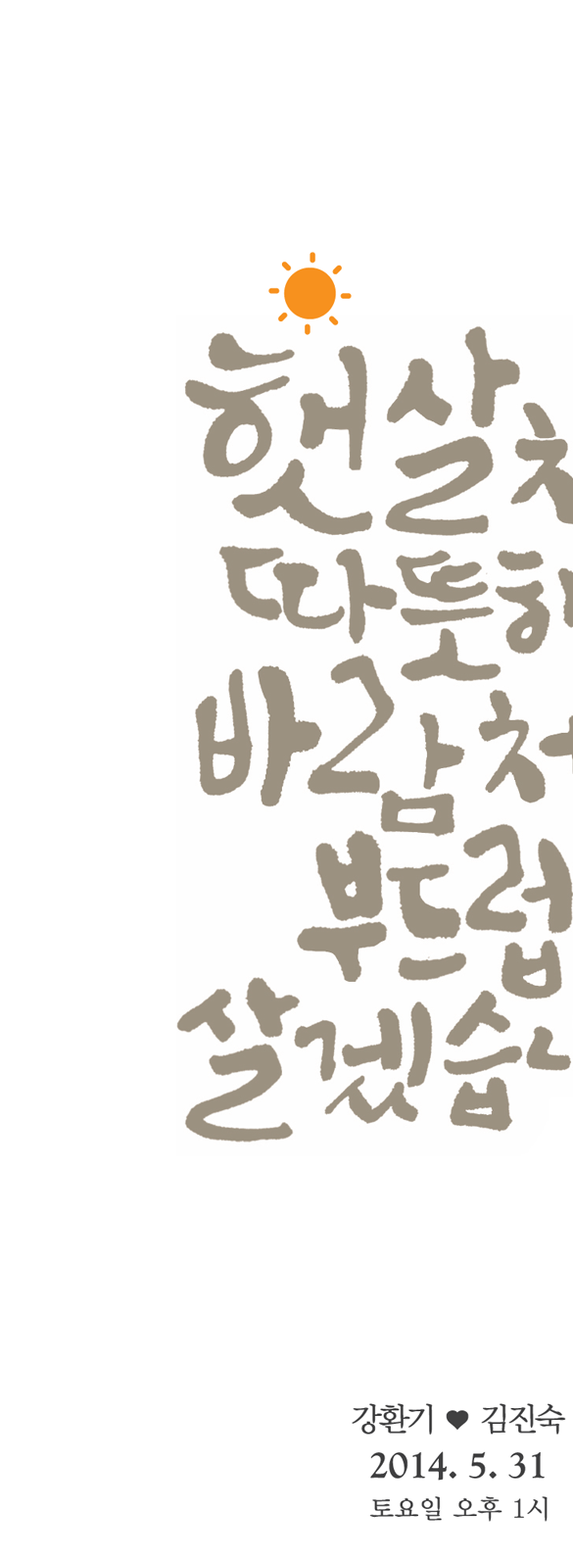
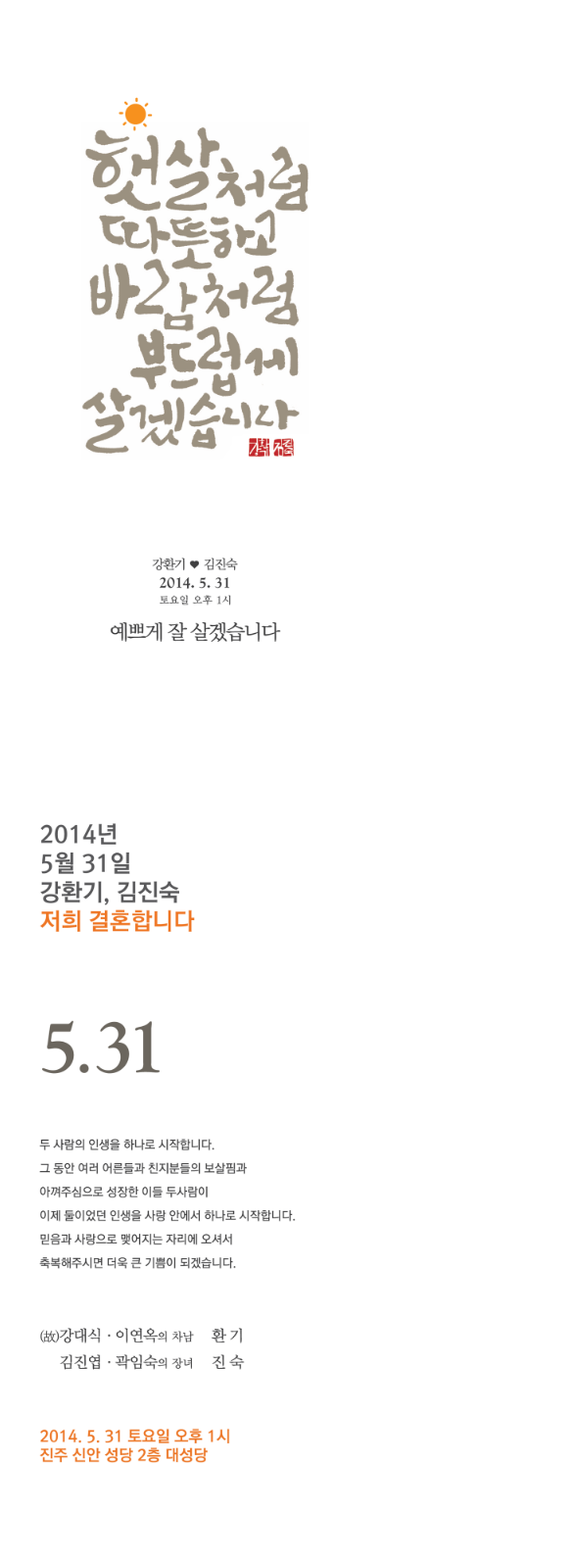
Before and after one commit to kangki/mcard, a plain HTML site: page index.html in a window 390 px wide. Shown: the top 1592 px of the page at 98% size, 585 px wide, since content can reach past the window. Drawn offline with Linux system fonts and the light colour scheme.

Commit message:
bootstrap , jquery 추가

```diff
--- a/index.html
+++ b/index.html
@@ -1,17 +1,29 @@
 <!DOCTYPE html>
-<html>
-
+<html lang='ko'>
   <head>
-    <meta charset='utf-8' />
-    <meta http-equiv="X-UA-Compatible" content="chrome=1" />
-    <meta name="description" content="강환기 김진숙 결혼합니다." />
+    <meta charset='utf-8'>
+    <meta http-equiv="X-UA-Compatible" content="IE=edge,chrome=1">
+    <meta name="viewport" content="width=device-width, initial-scale=1">
     <title>강환기 김진숙 결혼합니다.</title>
+    <link href="./css/bootstrap.min.css" rel="stylesheet">
+    <!-- HTML5 Shim and Respond.js IE8 support of HTML5 elements and media queries -->
+    <!-- WARNING: Respond.js doesn't work if you view the page via file:// -->
+    <!--[if lt IE 9]>
+      <script src="https://oss.maxcdn.com/libs/html5shiv/3.7.0/html5shiv.js"></script>
+      <script src="https://oss.maxcdn.com/libs/respond.js/1.4.2/respond.min.js"></script>
+    <![endif]-->
+    <script src="./js/jquery-1.10.1.min.js"></script>
+    <script src="./js/bootstrap.min.js"></script>
   </head>
   <body>
-    <div><img src="./img/청첩장01.png" /></div>
-    <div><img src="./img/청첩장02.png" /></div>
-    <div><img src="./img/청첩장03.png" /></div>
-    <div><img src="./img/청첩장04.png" /></div>
+  <div class='container'>
+    <div class='row'>
+      <div class='col-xs-12'><img class='img-responsive' src="./img/청첩장01.png" /></div>
+      <div class='col-xs-12'><img class='img-responsive' src="./img/청첩장02.png" /></div>
+      <div class='col-xs-12'><img class='img-responsive' src="./img/청첩장03.png" /></div>
+      <div class='col-xs-12'><img class='img-responsive' src="./img/청첩장04.png" /></div>
+    </div>
+  </div>
 
     강환기 김진숙 결혼합니다.<br/>
     아직 제작중이라는 슬픈 현실 ;ㅁ; <br/>
```
